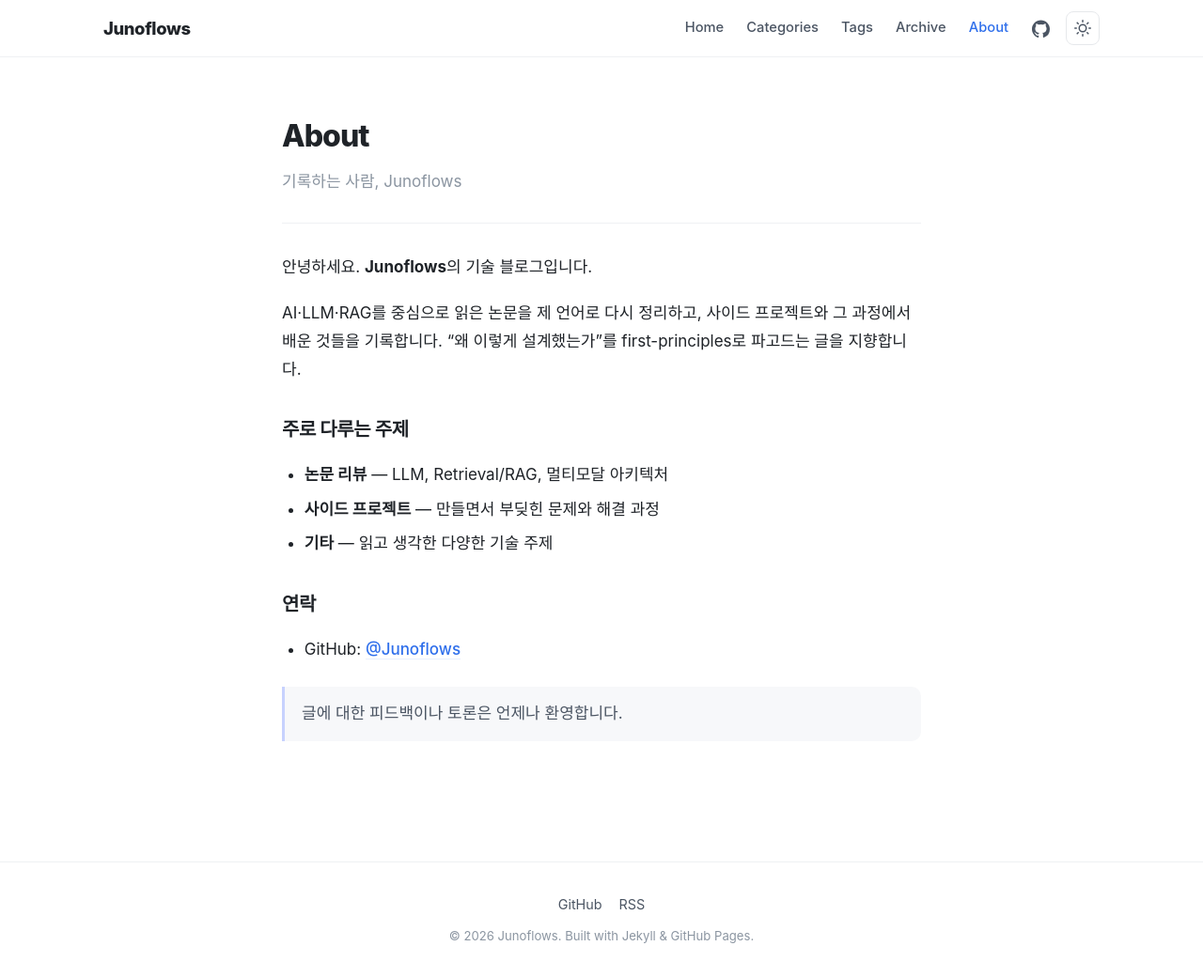
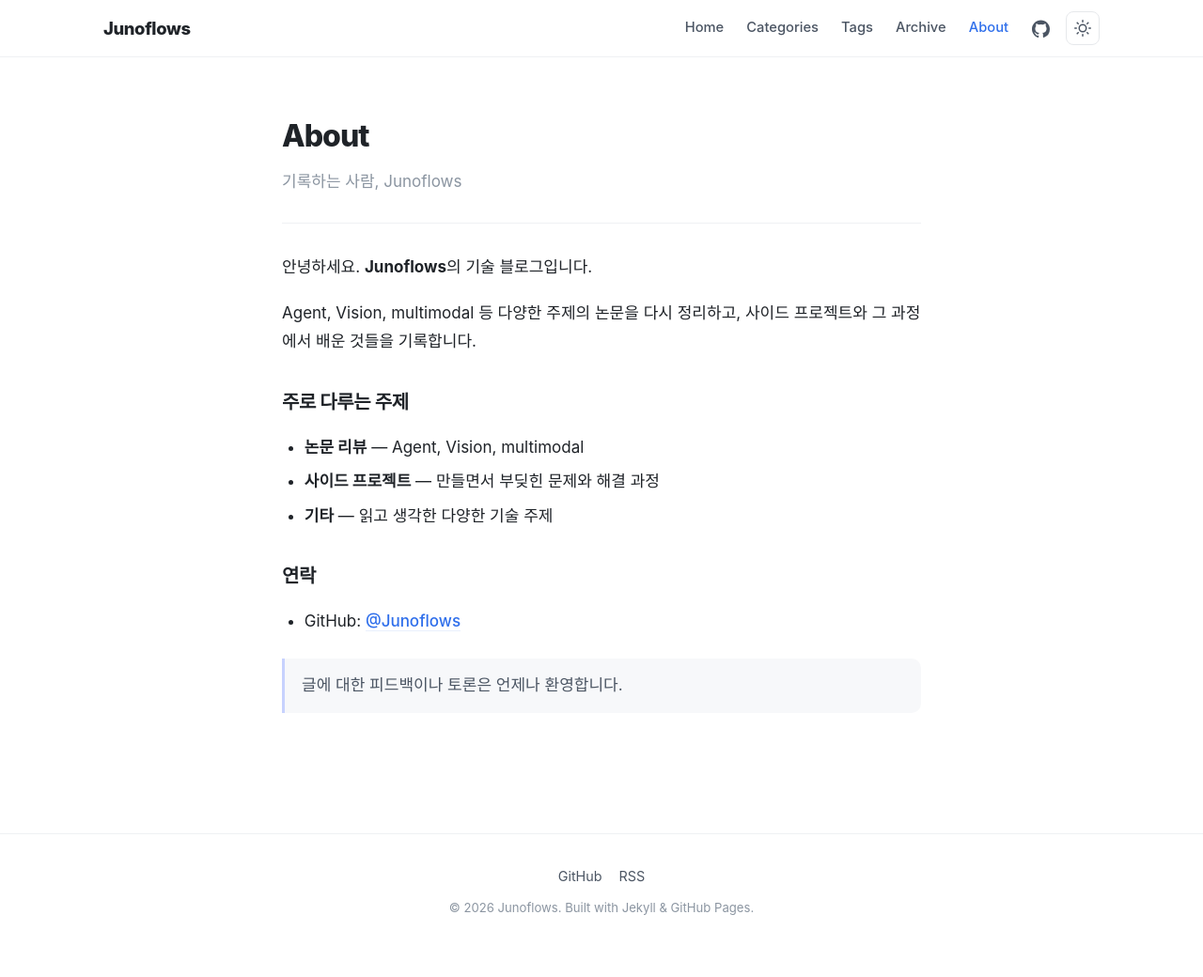
Before and after one commit to Junoflows/Junoflows.github.io, a Jekyll site: the page built from about.md, in a window 1280 px wide and 1040 px high. Shown: the whole window at 94% size. Built offline with Jekyll 4.4.1, drawn with Linux system fonts in a browser that asks for light colours; some web fonts are replaced.

Commit message:
about.md 수정

```diff
--- a/about.md
+++ b/about.md
@@ -7,13 +7,12 @@ permalink: /about/
 
 안녕하세요. **Junoflows**의 기술 블로그입니다.
 
-AI·LLM·RAG를 중심으로 읽은 논문을 제 언어로 다시 정리하고, 사이드 프로젝트와
-그 과정에서 배운 것들을 기록합니다. "왜 이렇게 설계했는가"를 first-principles로
-파고드는 글을 지향합니다.
+Agent, Vision, multimodal 등 다양한 주제의 논문을 다시 정리하고, 사이드 프로젝트와
+그 과정에서 배운 것들을 기록합니다.
 
 ### 주로 다루는 주제
 
-- **논문 리뷰** — LLM, Retrieval/RAG, 멀티모달 아키텍처
+- **논문 리뷰** — Agent, Vision, multimodal
 - **사이드 프로젝트** — 만들면서 부딪힌 문제와 해결 과정
 - **기타** — 읽고 생각한 다양한 기술 주제
 
```
